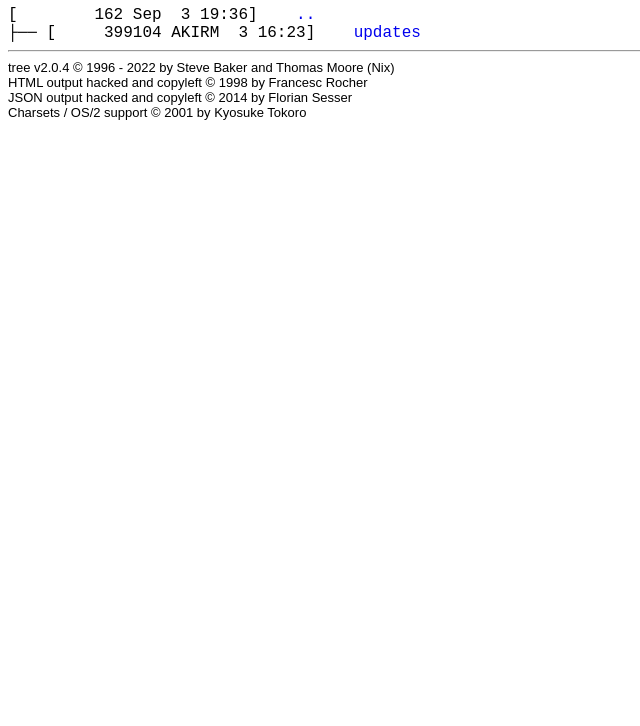
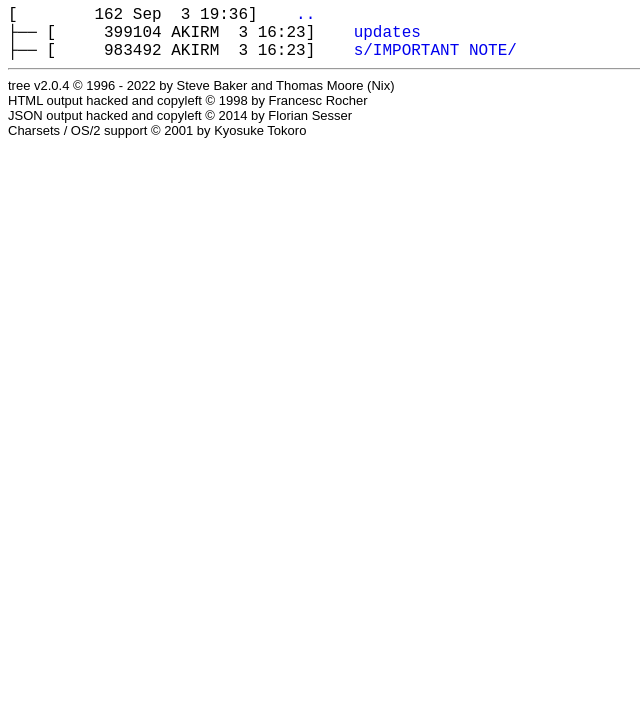
Before and after one commit to DoxrGitHub/conjure, a plain HTML site: page console/console !!@84.htm in a window 1280 px wide. Shown: the part 74-800 px from the top of the page, without its empty margins (0-640 px from the left). Drawn offline with Linux system fonts and the light colour scheme.

Commit message:
Update console !!@84.htm

```diff
--- a/console/console !!@84.htm
+++ b/console/console !!@84.htm
@@ -27,6 +27,7 @@
 	<h1>Directory Index</h1><p>
 	[&nbsp;&nbsp;&nbsp;&nbsp;&nbsp;&nbsp;&nbsp;&nbsp;162&nbsp;Sep&nbsp;&nbsp;3&nbsp;19:36]&nbsp;&nbsp;&nbsp;&nbsp;<a href="/">..</a><br>
 	├── [&nbsp;&nbsp;&nbsp;&nbsp;&nbsp;399104&nbsp;AKIRM&nbsp;&nbsp;3&nbsp;16:23]&nbsp;&nbsp;&nbsp;&nbsp;<a href="/updates">updates</a><br>
+	├── [&nbsp;&nbsp;&nbsp;&nbsp;&nbsp;983492&nbsp;AKIRM&nbsp;&nbsp;3&nbsp;16:23]&nbsp;&nbsp;&nbsp;&nbsp;<a href="notice.txt">s/IMPORTANT NOTE/</a><br>
 	<hr>
 	<p class="VERSION">
 		 tree v2.0.4 © 1996 - 2022 by Steve Baker and Thomas Moore (Nix) <br>
```
